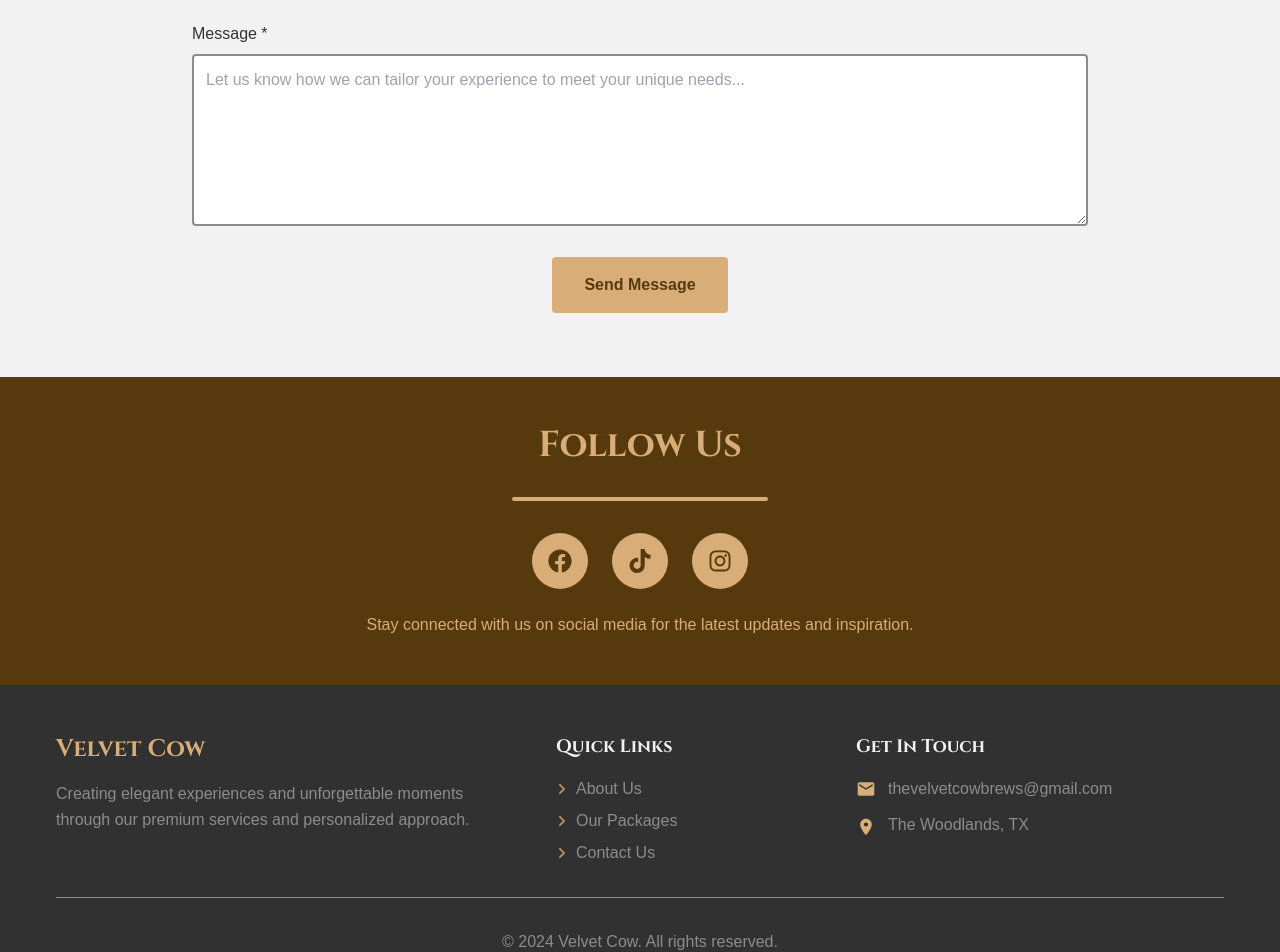
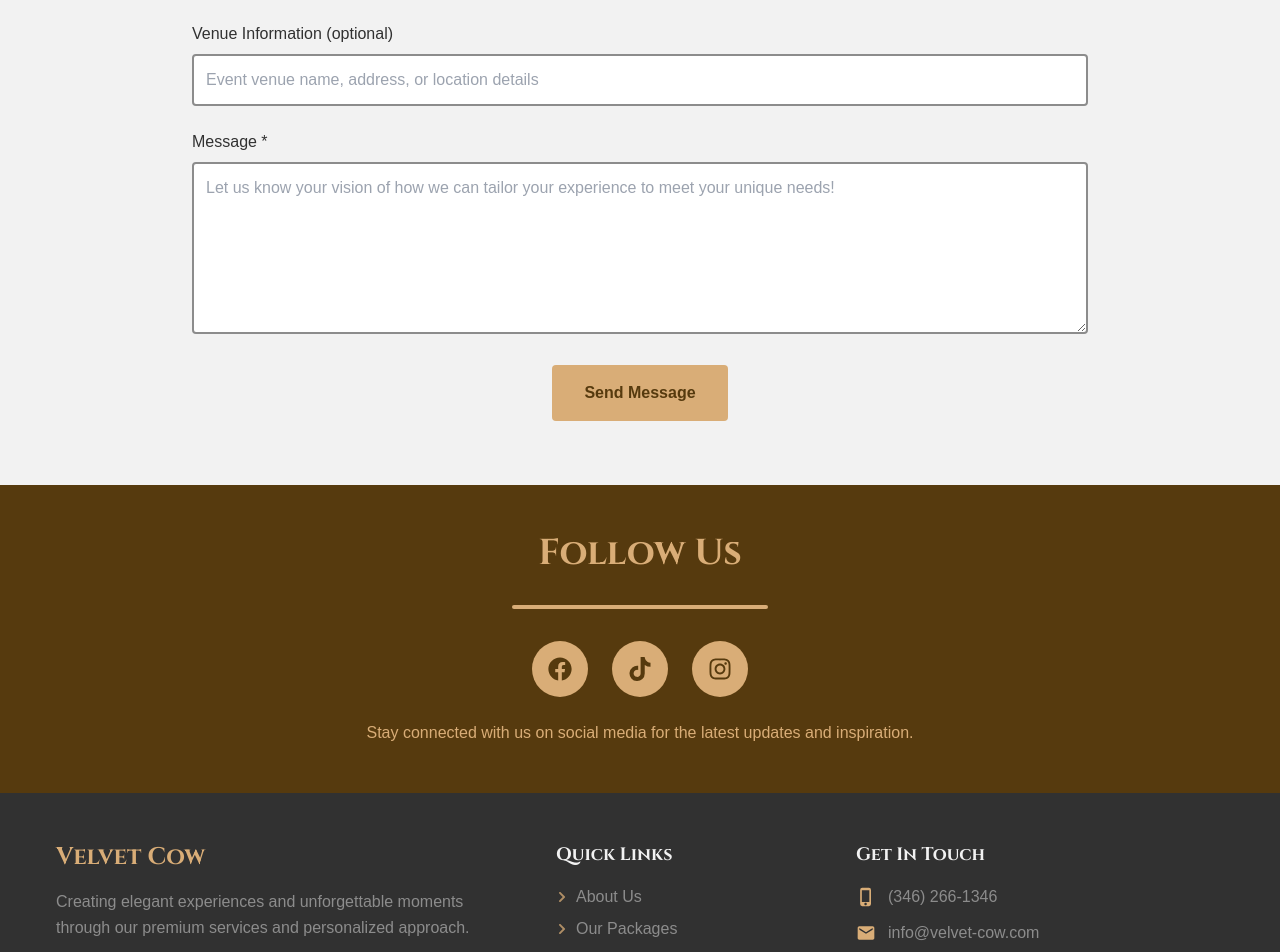
Before and after one commit to knustx/velvet-cow, a Next.js app: page / in a window 1280 px wide. Shown: the part 4884-5836 px from the top of the page. Built offline with nearby package versions, Linux system fonts and the light colour scheme; a web font is replaced by a local one.

Commit message:
final touches

```diff
--- a/src/components/ContactForm.tsx
+++ b/src/components/ContactForm.tsx
@@ -51,6 +51,7 @@ export default function ContactForm() {
         phone: phoneNumber,
         eventType: eventType,
         eventDate: eventDate,
+        venueInfo: formData.get('venueInfo') as string,
         message: formData.get('message') as string,
       };
 
@@ -189,6 +190,19 @@ export default function ContactForm() {
             </div>
 
             <div className="md:col-span-2">
+              <label htmlFor="venueInfo" className="font-sans block text-dark mb-2">
+                Venue Information (optional)
+              </label>
+              <input
+                type="text"
+                id="venueInfo"
+                name="venueInfo"
+                className="w-full p-3 border-2 border-muted rounded focus:border-primary focus:outline-none text-dark"
+                placeholder="Event venue name, address, or location details"
+              />
+            </div>
+
+            <div className="md:col-span-2">
               <label htmlFor="message" className="font-sans block text-dark mb-2">
                 Message *
               </label>
@@ -197,7 +211,7 @@ export default function ContactForm() {
                 name="message"
                 rows={6}
                 className="w-full p-3 border-2 border-muted rounded focus:border-primary focus:outline-none resize-vertical text-dark"
-                placeholder="Let us know how we can tailor your experience to meet your unique needs..."
+                placeholder="Let us know your vision of how we can tailor your experience to meet your unique needs!"
                 required
               ></textarea>
             </div>
--- a/src/components/SiteMap.tsx
+++ b/src/components/SiteMap.tsx
@@ -1,4 +1,4 @@
-import { MdEmail, MdLocationOn } from 'react-icons/md';
+import { MdEmail, MdLocationOn, MdPhoneIphone } from 'react-icons/md';
 import { FaChevronRight } from 'react-icons/fa';
 
 export default function SiteMap() {
@@ -45,8 +45,22 @@ export default function SiteMap() {
             </h4>
             <div className="font-sans text-muted space-y-3">
               <div className="flex items-center gap-3">
+                <MdPhoneIphone size={20} className="text-primary" />
+                <a
+                  href="tel:+13462661346"
+                  className="hover:text-primary transition-colors"
+                >
+                  (346) 266-1346
+                </a>
+              </div>
+              <div className="flex items-center gap-3">
                 <MdEmail size={20} className="text-primary" />
-                <span>thevelvetcowbrews@gmail.com</span>
+                <a
+                  href="mailto:info@velvet-cow.com"
+                  className="hover:text-primary transition-colors"
+                >
+                  info@velvet-cow.com
+                </a>
               </div>
               <div className="flex items-start gap-3">
                 <MdLocationOn size={20} className="text-primary mt-1" />
@@ -60,7 +74,7 @@ export default function SiteMap() {
 
         <div className="border-t border-muted mt-8 pt-8 text-center">
           <p className="font-sans text-muted">
-            © 2024 Velvet Cow. All rights reserved.
+            © 2025 Velvet Cow. All rights reserved.
           </p>
         </div>
       </div>
--- a/src/components/SocialLinks.tsx
+++ b/src/components/SocialLinks.tsx
@@ -23,6 +23,8 @@ export default function SocialLinks() {
                 <a
                   key={index}
                   href={social.url}
+                  target="_blank"
+                  rel="noopener noreferrer"
                   className="bg-primary text-secondary p-4 rounded-full hover:bg-light hover:text-secondary transition-all hover:scale-150"
                   aria-label={social.name}
                 >
```
